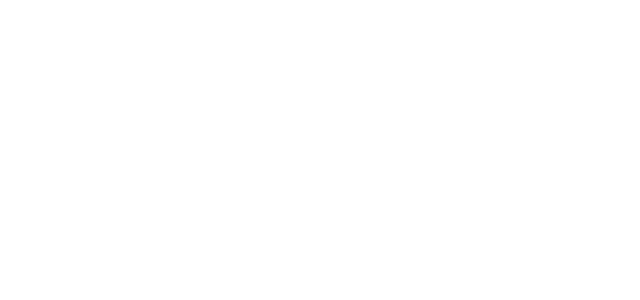
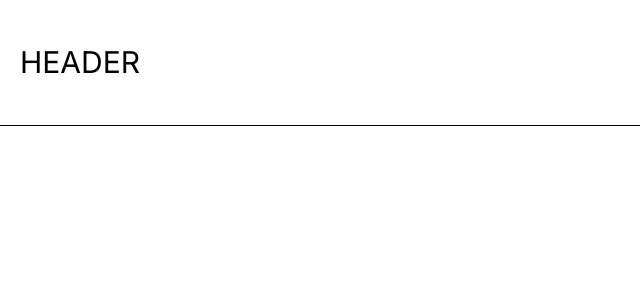
Before and after one commit to Andriikryl/svg-guide, a Next.js app: page / in a window 1280 px wide. Shown: the top 300 px of the page, without its empty margins (0-640 px from the left). Built offline with nearby package versions, Linux system fonts and the light colour scheme.

Commit message:
add header component

```diff
--- a/src/app/layout.tsx
+++ b/src/app/layout.tsx
@@ -1,22 +1,26 @@
-import './globals.css'
-import type { Metadata } from 'next'
-import { Inter } from 'next/font/google'
+import Header from "@/components/header/Header";
+import "./globals.css";
+import type { Metadata } from "next";
+import { Inter } from "next/font/google";
 
-const inter = Inter({ subsets: ['latin'] })
+const inter = Inter({ subsets: ["latin"] });
 
 export const metadata: Metadata = {
-  title: 'Create Next App',
-  description: 'Generated by create next app',
-}
+  title: "Create Next App",
+  description: "Generated by create next app",
+};
 
 export default function RootLayout({
   children,
 }: {
-  children: React.ReactNode
+  children: React.ReactNode;
 }) {
   return (
     <html lang="en">
-      <body className={inter.className}>{children}</body>
+      <body className={inter.className}>
+        <Header />
+        <main>{children}</main>
+      </body>
     </html>
-  )
+  );
 }
--- a/src/components/container/style.module.css
+++ b/src/components/container/style.module.css
@@ -0,0 +1,5 @@
+.container{
+    max-width: 1430px;
+    margin-inline: auto;
+    padding-inline: 20px;
+}
--- /dev/null
+++ b/src/components/header/Header.tsx
@@ -0,0 +1,15 @@
+import React from "react";
+import { Container } from "../container/Container";
+import style from "./style.module.css";
+
+export default function Header() {
+  return (
+    <header className={style.header}>
+      <Container>
+        <div>
+          <span className={style.header__title}>header</span>
+        </div>
+      </Container>
+    </header>
+  );
+}
--- /dev/null
+++ b/src/components/header/style.module.css
@@ -0,0 +1,9 @@
+.header{
+    border-bottom: 1px solid black;
+    padding-block: 40px;
+}
+
+.header__title{
+    font-size: 30px;
+    text-transform: uppercase;
+}
```
